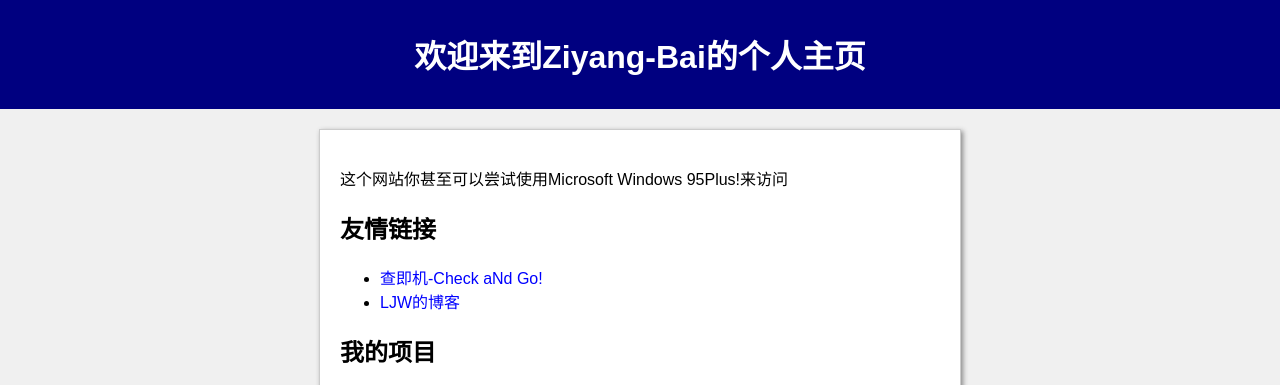
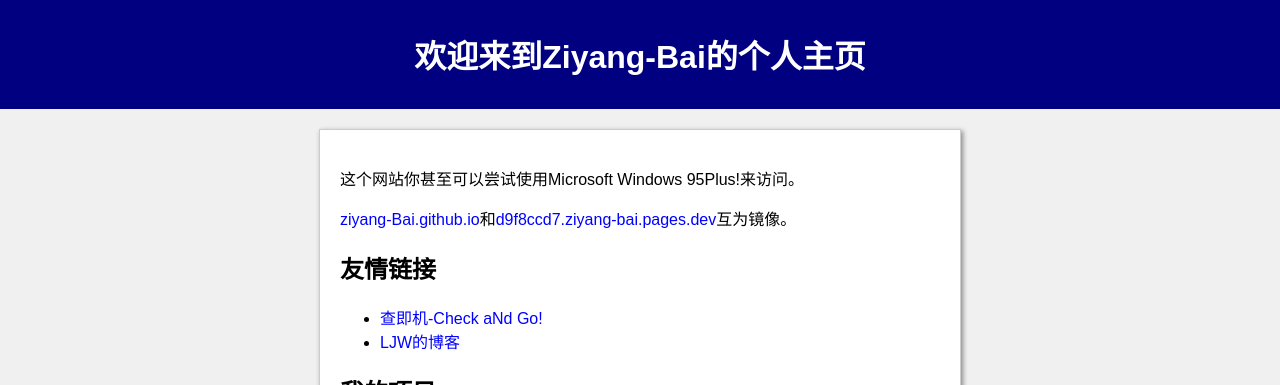
Before and after one commit to Ziyang-Bai/Ziyang-Bai.github.io, a plain HTML site: page index.html in a window 1280 px wide. Shown: the top 385 px of the page. Drawn offline with Linux system fonts and the light colour scheme.

Commit message:
Update index.html

```diff
--- a/index.html
+++ b/index.html
@@ -54,7 +54,8 @@
 
     <main>
         <div class="content">
-			<p>这个网站你甚至可以尝试使用Microsoft Windows 95Plus!来访问</p>
+			<p>这个网站你甚至可以尝试使用Microsoft Windows 95Plus!来访问。</p>
+			<p><a href="https://ziyang-Bai.github.io" target="_blank">ziyang-Bai.github.io</a>和<a href="https://d9f8ccd7.ziyang-bai.pages.dev" target="_blank">d9f8ccd7.ziyang-bai.pages.dev</a>互为镜像。</p>
             <h2>友情链接</h2>
             <ul>
                 <li><a href="https://www.ljnt.xyz" target="_blank">查即机-Check aNd Go!</a></li>
```
